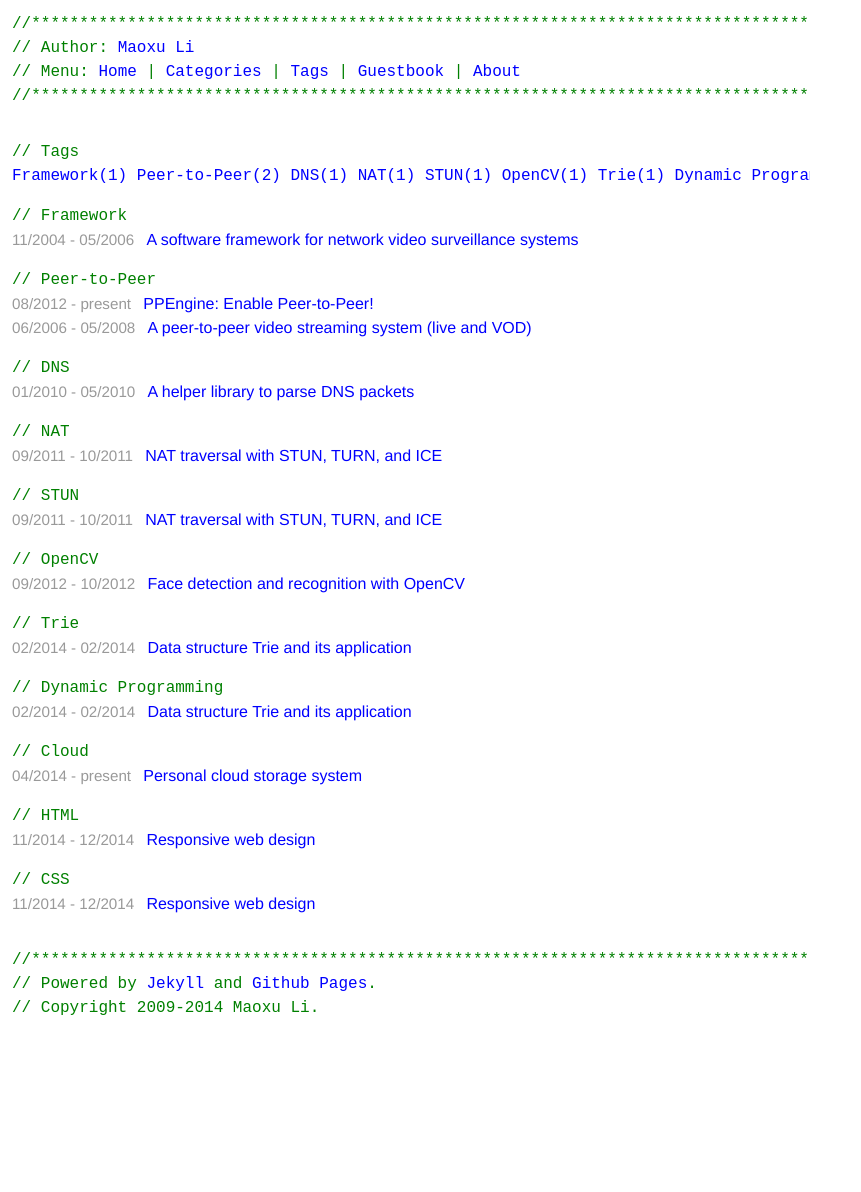
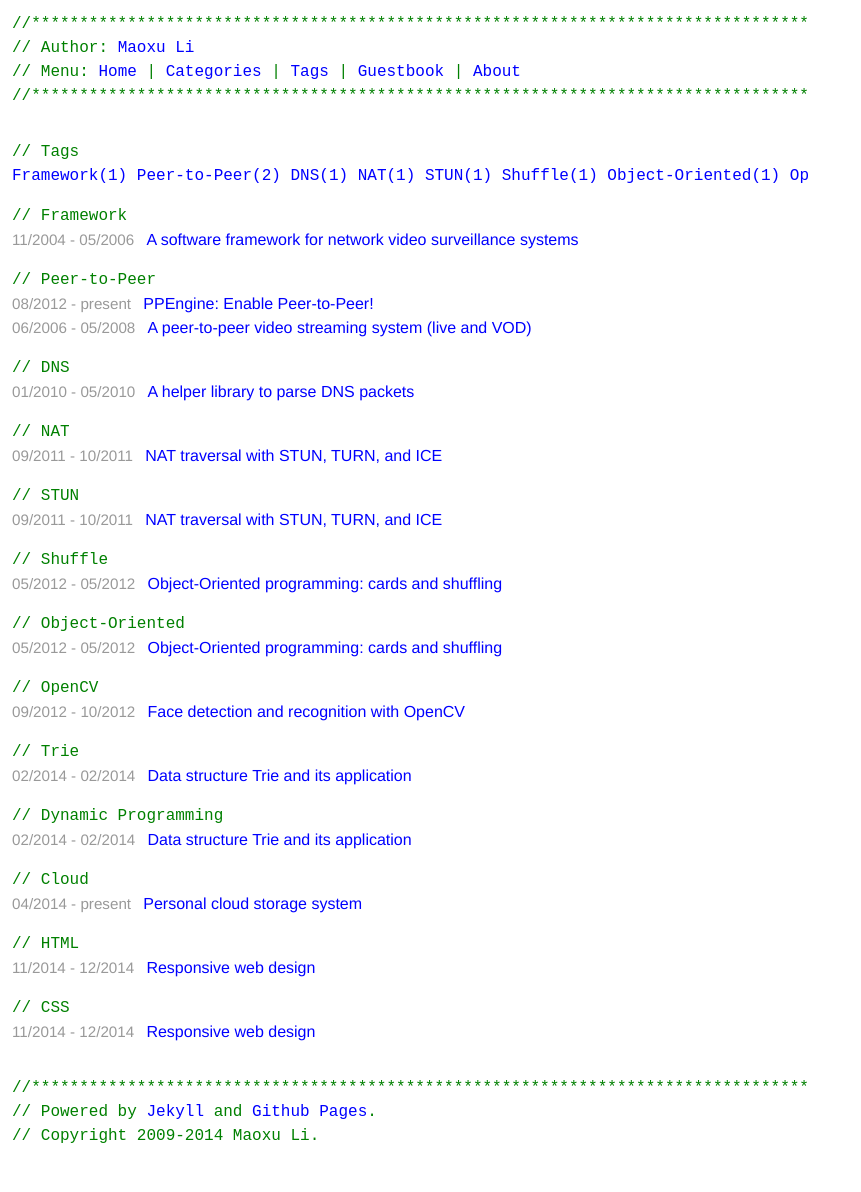
Before and after one commit to maoxuli/portfolio.maoxuli.com, a Jekyll site: the page built from tags/index.md, in a window 1280 px wide. Shown: the whole page, without its empty margins (0-861 px from the left). Built offline with Jekyll 4.4.1, drawn with Linux system fonts in a browser that asks for light colours; Markdown is read by kramdown in place of the engine named in the settings; before the commit the page ends 1064 px from its top, so only the background shows below that; some of the changed lines change nothing that is shown.

Commit message:
Post of cards

```diff
--- /dev/null
+++ b/_posts/2012-05-03-object-oriented-design-cards-and-shuffle.md
@@ -0,0 +1,132 @@
+---
+layout: post
+title: "Object-Oriented programming: cards and shuffling"
+categories:
+- Object-Oriented
+tags:
+- Shuffle
+- Object-Oriented
+close: 2012-05-05
+---
+
+What is object-oriented programming? Let's talk about a solution to a common interview question: deck of cards. The solution is described in five steps although it is reached with an iterative and incremental process. A complete copy of code can be found <a href="https://github.com/maoxuli/cards">here</a>.
+
+* Step 1. Specify the problem	1
+* Step 2. Object-oriented modeling (v1)	1
+* Step 3. Shuffling algorithm	2
+* Step 4. Coding and testing (v1)	4
+* Step 5. Refactoring with design patterns (v2)	5
+
+# Step 1. Specify the problem
+
+What should be included in the solution? Here I first specify the problem in details with some constrains (or what will not be included) as the basis of following analysis and design.
+
+	1.	Only one deck of cards is used at any time during game. But new deck of cards can be used after the last one is discarded.
+	2.	Only the operations of “shuffle” and “deal one card” are considered for a deck of cards. No extra game related actions are discussed.
+	3.	A deck of cards can be shuffled for multiple times. The order of cards is changed with each shuffling. “When” and “how many” are determined by callers.
+	4.	A deck of cards can be dealt one by one in its current order. Once the last card is dealt, there is no card dealt for the following requests.
+	5.	A deck of cards can be reset with shuffling. After a shuffling, current position as to dealing cards will return to the first card.
+	6.	Shuffling can occur at any time. It is possible to shuffle a deck of cards when a part (not all) of the cards have been dealt.
+
+
+# Step 2. Object-oriented modeling (v1)
+
+The problem will be resolved with object-oriented paradigm. In general, object-oriented modeling is one of the key parts of object-oriented software engineering. In practice it is usually an iterative and incremental process of analysis and design. Some techniques, like “noun extraction” and “class-responsibility-collaboration (CRC) cards” can be used to draw classes from use cases.  However, the result of this process is greatly dependent on the domain expertise of the developers.
+
+As to this problem, the use case is so simple and clear that we may draw up the basic model of objects and their relationships with little effort.  As is shown in figure below.
+
+<img src="/images/cards-model-1.png" width="300" />
+
+We will start with this simple model to implement an initial version of code (v1). Further discussion in Step 5 will refine this design and reach a second version of code (v2).
+
+# Step 3. Shuffling algorithm
+
+An effective and high-efficient algorithm is needed to shuffle cards. “Don’t reinvent the wheel!” There are many discussions about shuffling algorithms in textbooks and on Internet. Here is just a mini review as well as a bit analysis. In following discussion, we are supposed to shuffle n elements of an array.
+
+## 3.1	Radom selection
+
+In this algorithm, elements in original array are randomly selected one by one and put into a result array sequentially.
+
+A naïve implementation generates a random number from 1 to n each time as the position of selection in original array. If the element at that position has been selected already, another random number is generated. Obviously it will be hard to find an unselected element when most elements in original array have been selected.  A possible optimization is removing the element from original array once it is selected and adjusting the range of random number correspondingly. The drawback is removing an element of array results in the moving of all its following elements. Time complexity of these algorithms is up to O(n2) and auxiliary space is O(n).
+
+A further optimization is to put the selected element at the last unselected position of original array and move the last unselected element to the position just selected. This results in a swap algorithm that will be discussed later.
+
+## 3.2	Random insertion
+The idea of this algorithm is similar to that in random selection. Now elements in original array are picked sequentially and put into a result array with random positions. The performance analysis and possible optimization of this algorithm is almost same as that of random selection.
+
+## 3.3	Random swap
+
+* Algorithm 1: Swap with two random positions
+
+The idea of this algorithm is to select and swap two random elements each time until all elements are shuffled to satisfaction.  The algorithm is given with below code:
+
+	for(int i=0; i<SWAP_ROUNDS; i++)
+	{
+		swap(a[rand() % n], a[rand() % n]); //Random range [0, n-1]
+	}
+
+Obviously, auxiliary space of this algorithm is zero and time complexity is linear to the rounds number of swap. It is important to determine an appropriate such number. If shuffling result is measured with the possibility of “A CERTAIN ELEMENT is not selected”, the possibility must be small enough. The possibility can be calculated with p = ((n-2)/n)m , where m is rounds number of swap. Given n = 52 and p < 1/1000, m is about 176. More strictly, if shuffling result is measured with the possibility of “ANY ELEMENT is not selected”, m is about 280 (* from Internet).
+
+* Algorithm 2: Swap with one random position
+
+To ensure all elements are swapped within finite rounds, in this algorithm, one element of swap is picked sequentially and the other is randomly selected. As to the range of random number, it is proven that always select a random number from 1 to n in each round is not perfect, if not incorrect, from the view point of equal possibility for each permutation of all elements (* from Internet). Perfect solution selects the random element in each round from those elements have not been randomly selected and swapped already. The algorithm is given with below two equivalent codes:
+
+	for(int i=0; i<n; i++)
+	{
+		//Random range [i, n-1]
+		swap(a[i], a[rand() % (n-i) + i]);
+	}
+
+or
+
+	for(int i=n-1; i>=0; i--)
+	{
+		//Random range [0, i]
+		swap(a[i], a[rand() % (i+1)]);
+	}
+
+Time complexity of this algorithm is O(n) and auxiliary space is zero.
+
+It is worth to mention that STL (standard library of C++) provides a function to shuffle elements of a container (std::random_shuffle()), which follows Algorithm 2.
+
+# Step 4. Coding and testing (v1)
+
+An initial solution based on above analysis and design is implemented with C++ and STL. You may find a complete copy of code (v1) <a href="https://github.com/maoxuli/cards">here</a>. Please note that this is just a proof-of-concept implementation. Some techniques that may be used in practice, e.g., namespace, smart pointer, inline function, and so on are not considered, as well as unit test and serious testing with test automation tools or profiling tools.
+
+The code is compiled and debugged on Windows XP + VC2010 Express, Mac OS X 10.6 + gcc/g++/gdb, and Debian Linux 6 + gcc/g++/gdb.
+
+* Demo program (cardsdemo)
+
+The demo program is implemented to test and demonstrate the design and implementation of class Card and Deck. It simulates below actions in sequence:
+
+1.	Open a deck of cards (Instantiate Deck)
+2.	Shuffle the deck of cards once (Deck::shuffle())
+3.	Deal cards one by one until finish the deck of cards (Deck::deal_one_card())
+4.	Shuffle the deck of cards once again
+5.	Deal a part (not all) of the cards
+6.	Shuffle the deck of cards twice again
+7.	Deal cards one by one until finish the deck of cards
+8.	Discard the deck of cards (destroy the instance of Deck).
+
+Here is a snapshot of screen:
+
+<img src="/images/cards-screen-1.png" width="600" />
+
+* Test Program (cardstest)
+
+The test program is implemented to test the performance of shuffle algorithm in terms of its running speed.  Here is some snapshot of screen:
+
+<img src="/images/cards-screen-2.png" width="600" />
+
+
+# Step 5. Refactoring with design patterns (v2)
+
+Refactoring is to alter the internal design and implementation of software to improve its maintainability and extendibility without changing its behavior and interface. A refined design (shown in figure below) can be reached with further analysis as following.
+
+<img src="/images/cards-model-2.png" width="600" />
+
+First, a card in reality is far more complicated than an entity of deck of cards identified with rank and suit. On one hand, a card has many attributes that distinguish a deck of cards from the other. Here we use “style” to denote “what a card looks like”. Typically, two decks of cards may have different back images and a “France style” card has totally different representation of suits with a “German style” one. On the other hand, different styles of cards have same interface as to their functions. Design patterns of strategy and factory can be used in expansion and instantiation of such objects as shown in figure. If new styles of cards are implemented with dynamic library, it is easy to define a “plug-in” framework to support the expansion of new card styles.
+
+In addition, it is reasonable that there is a single instance of concrete card factory for each card style. Concrete card factory should be designed with singleton pattern (as is shown in figure). Similarly, as is supposed at the beginning, there is only one deck of cards is in use at any time. A deck of cards can be discarded and another deck of cards is used thereafter. However, the second deck of cards cannot be used before the first one is discarded. Deck class should be designed with singleton pattern and it needs a explicit release interface (as is shown in figure).
+
+This design results in a second implementation (v2) <a href="https://github.com/maoxuli/cards">here</a>. As requirements of refactoring, class Card and Deck are totally redesigned and recoded while their interfaces stay no change. Hence demo program and test program need only a little modification.
--- a/_posts/2014-02-18-trie-and-its-application.md
+++ b/_posts/2014-02-18-trie-and-its-application.md
@@ -114,7 +114,7 @@ Other functions like construction of Trie. seach in Trie, and traversal of a Tri
 
 # Implementation and testing
 
-The design is implemented with C++. To be simple, all implementation is in a single C++ file. Please find a complete copy of the source code <a href="https://github.com/maoxuli/trie">here</a>.
+The design is implemented with C++. To be simple, all implementation is in a single C++ file. Please find a complete copy of the source code <a href="https://github.com/maoxuli/compounds">here</a>.
 
 The source code is compiled on Mac OS X 10.8 with g++ 4.2 and on Windows XP with Visual C++ Express 2010.
 The executable program tries to load the dictionary from a file named “wordsforproblem.txt” located in the same folder of the program. If it is failed to load the file, the program load the words of the example given above.
```
Also changed, not shown: images/cards-model-1.png (added), images/cards-model-2.png (added), images/cards-screen-1.png (added), images/cards-screen-2.png (added).
